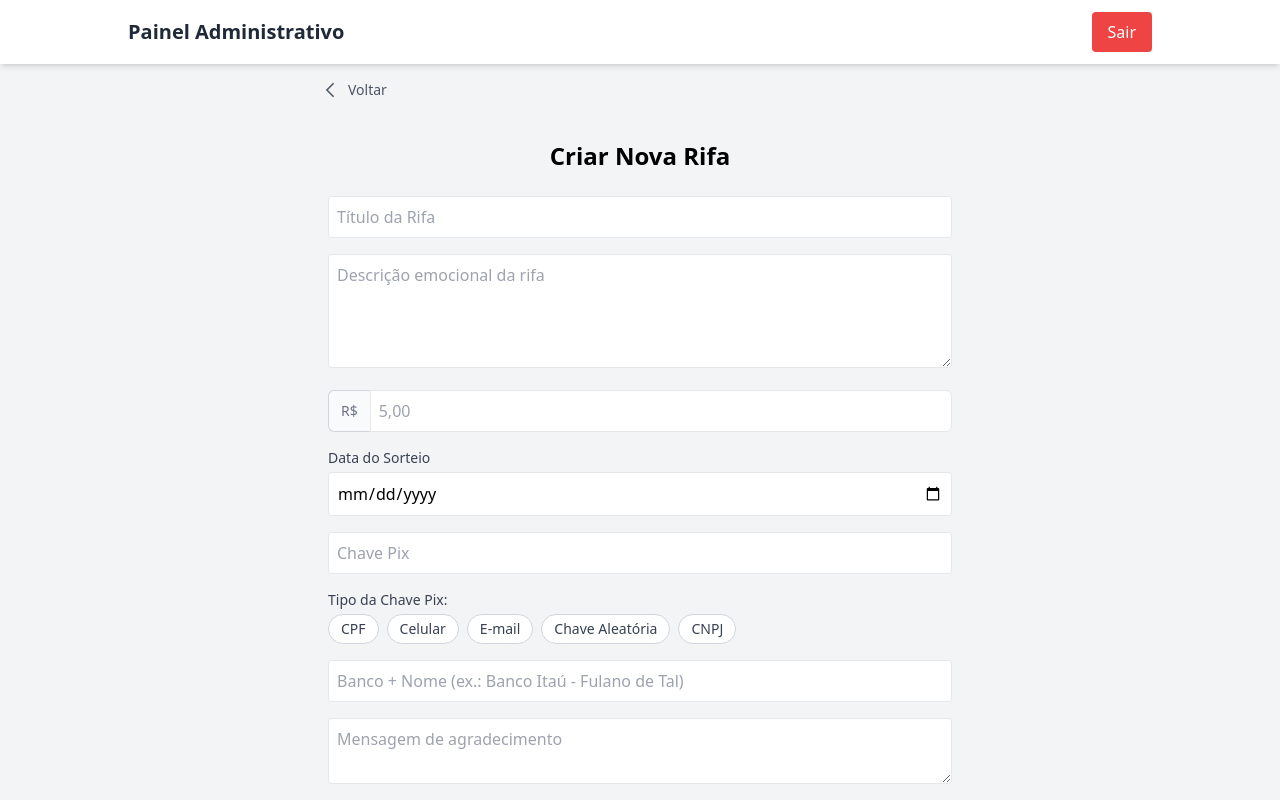
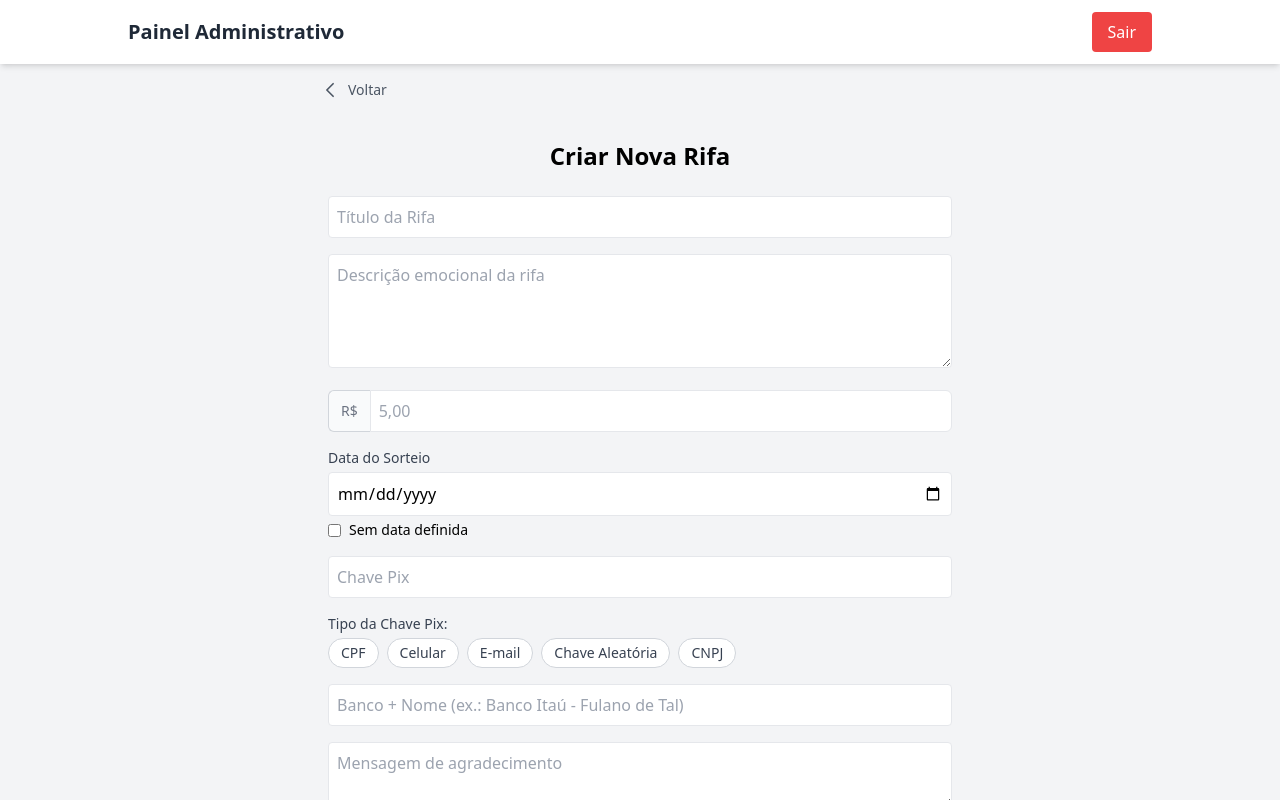
Before and after one commit to ffelixlucas/rifa-web-app, a React (Vite) app: page /admin/criar-rifa in a window 1280 px wide. Shown: the top 800 px of the page. Built offline with nearby package versions, Linux system fonts and the light colour scheme; no server answers; sample sign-in values are in the browser's storage.

Commit message:
feat(criar-rifa): adiciona opção de 'sem data definida' no campo de data

```diff
--- a/src/pages/CriarRifaPage.jsx
+++ b/src/pages/CriarRifaPage.jsx
@@ -84,7 +84,6 @@ function CriarRifaPage() {
         <h1 className="text-2xl font-bold mb-6 text-center">Criar Nova Rifa</h1>
 
         <form onSubmit={handleSubmit} className="space-y-4">
-
           <input
             type="text"
             name="titulo"
@@ -124,13 +123,33 @@ function CriarRifaPage() {
             <label className="block text-sm font-medium text-gray-700 mb-1">
               Data do Sorteio
             </label>
+            <div className="flex flex-col gap-1">
               <input
                 type="date"
                 name="dataSorteio"
                 value={form.dataSorteio}
                 onChange={handleChange}
-              className="w-full rounded border p-2 bg-white focus:outline-none focus:ring-2 focus:ring-indigo-500 focus:border-indigo-500"
+                disabled={form.dataSorteio === "indefinido"}
+                className={`w-full rounded border p-2 bg-white ${
+                  form.dataSorteio === "indefinido"
+                    ? "opacity-50 cursor-not-allowed"
+                    : ""
+                }`}
               />
+              <label className="flex items-center gap-2 text-sm">
+                <input
+                  type="checkbox"
+                  checked={form.dataSorteio === "indefinido"}
+                  onChange={(e) =>
+                    setForm({
+                      ...form,
+                      dataSorteio: e.target.checked ? "indefinido" : "",
+                    })
+                  }
+                />
+                Sem data definida
+              </label>
+            </div>
           </div>
 
           <input
```
Lines whose indentation alone changed are shown as unchanged.
